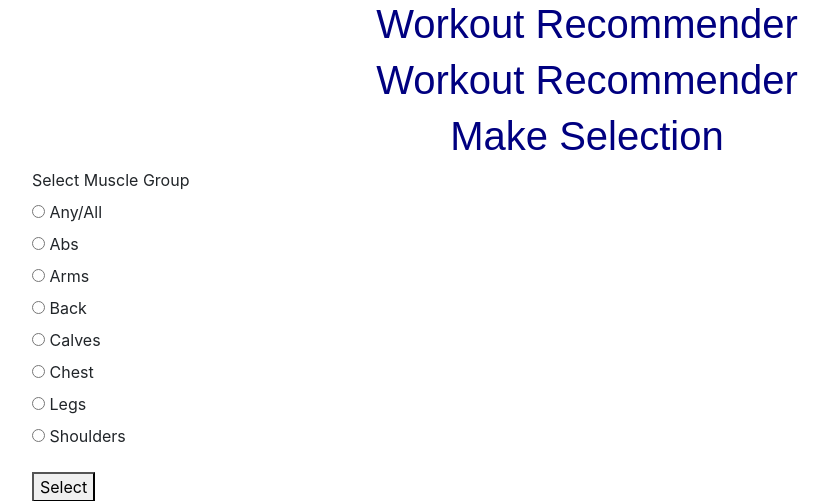
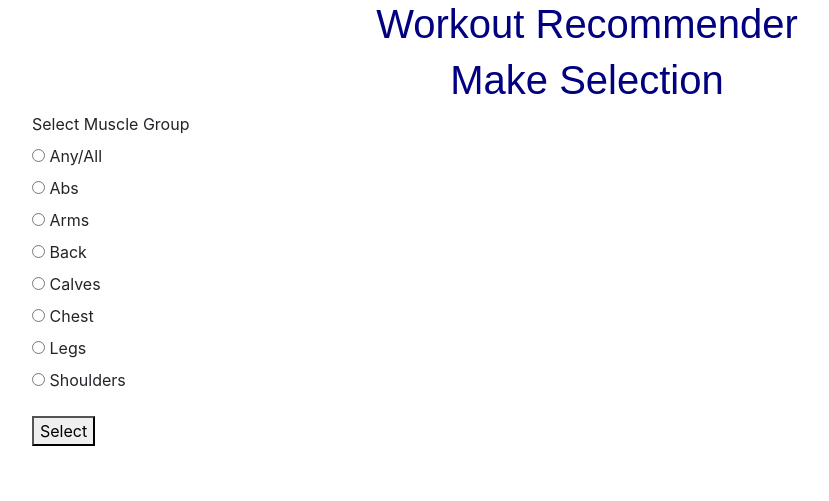
Before and after one commit to robbieowens15/UVA_CS_3240_Project, a Django app: page /workout_recommender/ in a window 1280 px wide. Shown: the part 56-557 px from the top of the page, without its empty margins (53-882 px from the left). Run offline with Django 4.2, Linux system fonts and the light colour scheme; some libraries are stand-ins or nearby versions.

Commit message:
Removed double line in workout recommender

```diff
--- a/workout_recommender/templates/workout_recommender/base.html
+++ b/workout_recommender/templates/workout_recommender/base.html
@@ -47,7 +47,6 @@
     }
 
     </style>
-    <h1>Workout Recommender</h1>
 {% block content %}
 <h1>Workout Recommender</h1>
     <div class="container">
```
